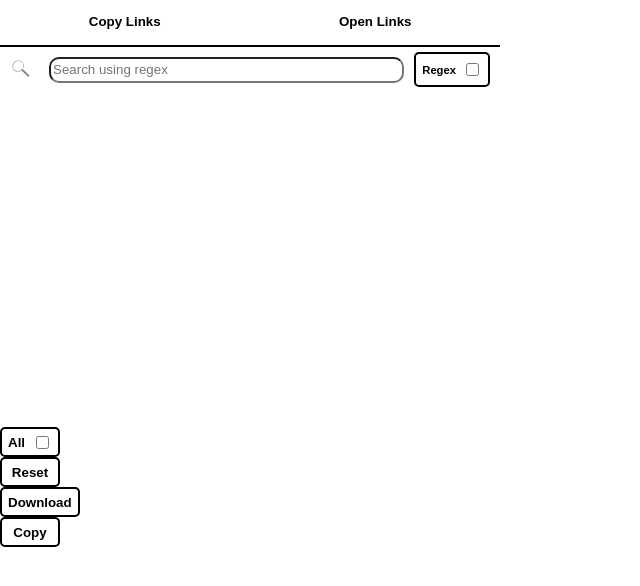
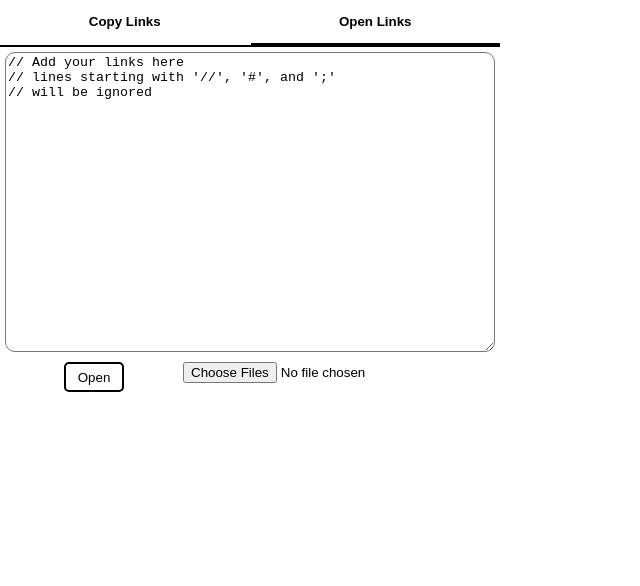
Before and after one commit to DanSM-5/tabs-to-links, a browser extension: page action/index.html in a window 1280 px wide. Both pictures are taken after a click on the button "Open Links". Shown: the whole page, without its empty margins (0-640 px from the left). Drawn offline with Linux system fonts and the light colour scheme.

Commit message:
feat(open-page): add html structure for the open page

```diff
--- a/action/index.html
+++ b/action/index.html
@@ -9,10 +9,14 @@
 </head>
 <body>
   <div id="main">
+
+    <!-- Tabs -->
     <div class="tab-container">
       <button class="tab copy-page"><span><b>Copy Links</b></span></button>
       <button class="tab open-page"><span><b>Open Links</b></span></button>
     </div>
+
+    <!-- Copy links page -->
     <div class="page copy-page">
       <div id="search-wrapper">
         <button id="search-btn" class="button-wrapper search-button">
@@ -35,7 +39,7 @@
       <div class="txt-box-container">
         <div name="txt-box" id="txt-box" class="txt-box"></div>
       </div>
-      <div id="btn-area">
+      <div id="btn-area" class="btn-area">
         <button id="all-windows-btn" class="btn btn-checked">
           <span>All</span>
           <input type="checkbox" name="all-windows" id="all-windows" class="ignore-button" tabindex="-1">
@@ -51,9 +55,16 @@
         </button>
       </div>
     </div>
+
+    <!-- Open links page -->
     <div class="page open-page">
+      <textarea name="links-to-open" id="links-to-open"></textarea>
+      <div id="open-btn-area" class="btn-area">
+        <button id="open-btn" class="btn open-links">Open</button>
+        <input type="file" id="file-input" multiple>
+      </div>
+    </div>
 
-    </div>
   </div>
   <script src="script.js"></script>
 </body>
```
